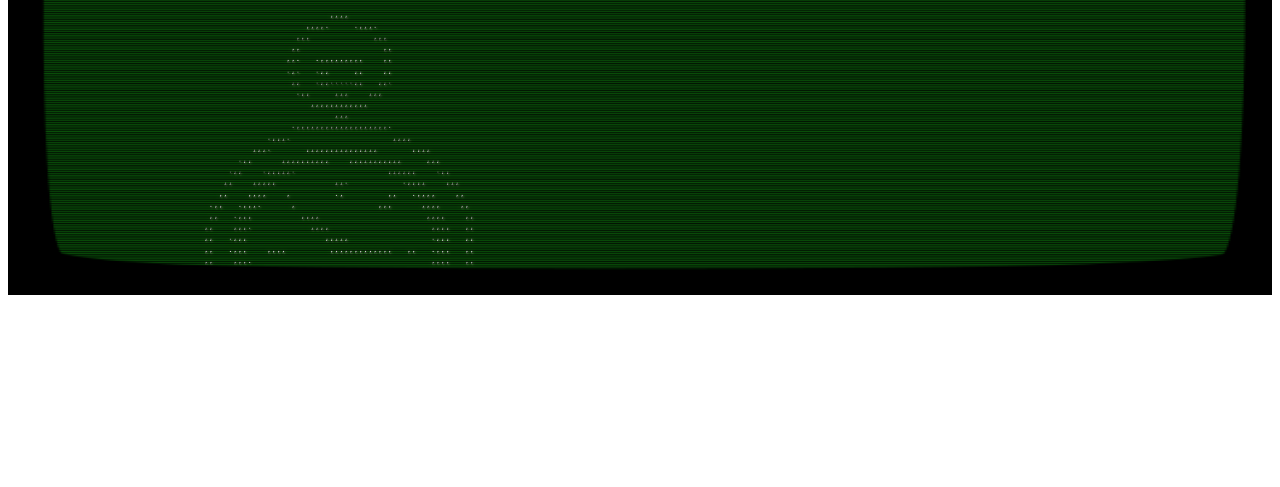
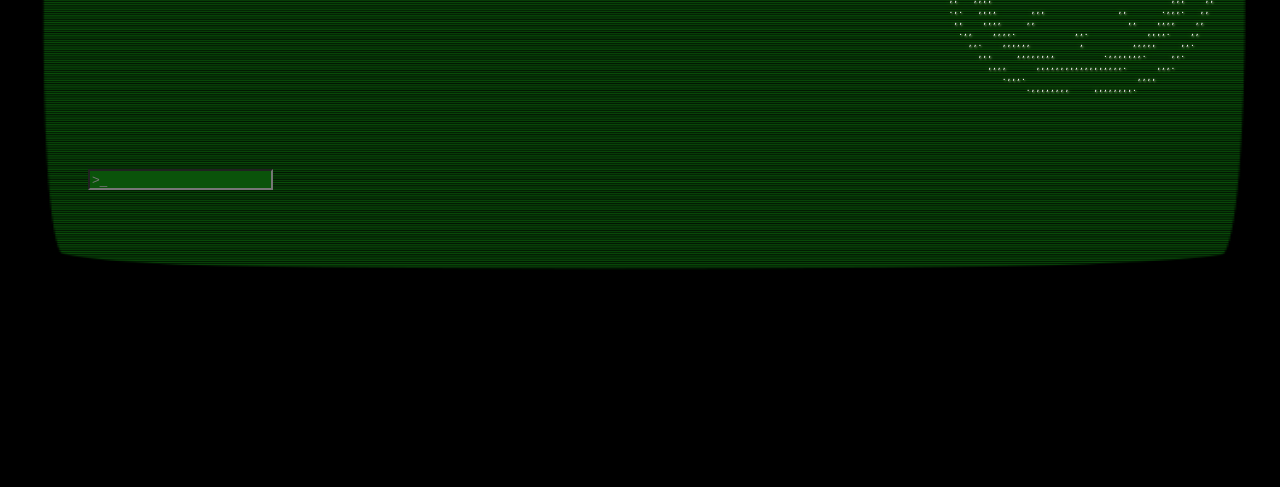
Before and after one commit to KingZabitus/Clock-OS, a plain HTML site: page index.html in a window 1280 px wide. Shown: the part 313-800 px from the top of the page. Drawn offline with Linux system fonts and the light colour scheme.

Commit message:
Update style.css

```diff
--- a/style.css
+++ b/style.css
@@ -1,3 +1,8 @@
+body {
+    background-color: black;
+    font-family: VT323;
+}
+
 #screen {
     position: relative;
     overflow: hidden;
@@ -23,6 +28,7 @@
     pointer-events: none;
 }
 
+
 .noselect {
     -webkit-touch-callout: none;
     -webkit-user-select: none;
@@ -33,6 +39,14 @@
 
 }
 
+.input-container{
+    flex-direction: column;
+}
+.input{
+    background-color: rgb(10, 83, 10);
+}
+
+
 #conteudo {
     font-family: VT323;
     padding: 80px;
@@ -42,9 +56,35 @@
         0 0 1cm rgb(150, 167, 124), 0 0 0.2cm rgb(150, 167, 124);
 }
 
+#terminal {
+    position: relative;
+}
+
+#return {
+    height: 200px;
+    width: 400px;
+    overflow-y: auto;
+    display: flex;
+    flex-direction: column;
+}
+
+#return::-webkit-scrollbar{
+    width: 10px;
+    color: rgb(10, 83, 10);
+}
+
+.helpWarning{
+    font-size: 23px;
+    margin-bottom: 10px;
+}
+
+
 .ascii{
     color: white;
     display:inline-block;
+    position: absolute;
+    top: 5%;
+    right: 0;
     white-space:pre;
     letter-spacing:0;
     line-height:1.4;
```
